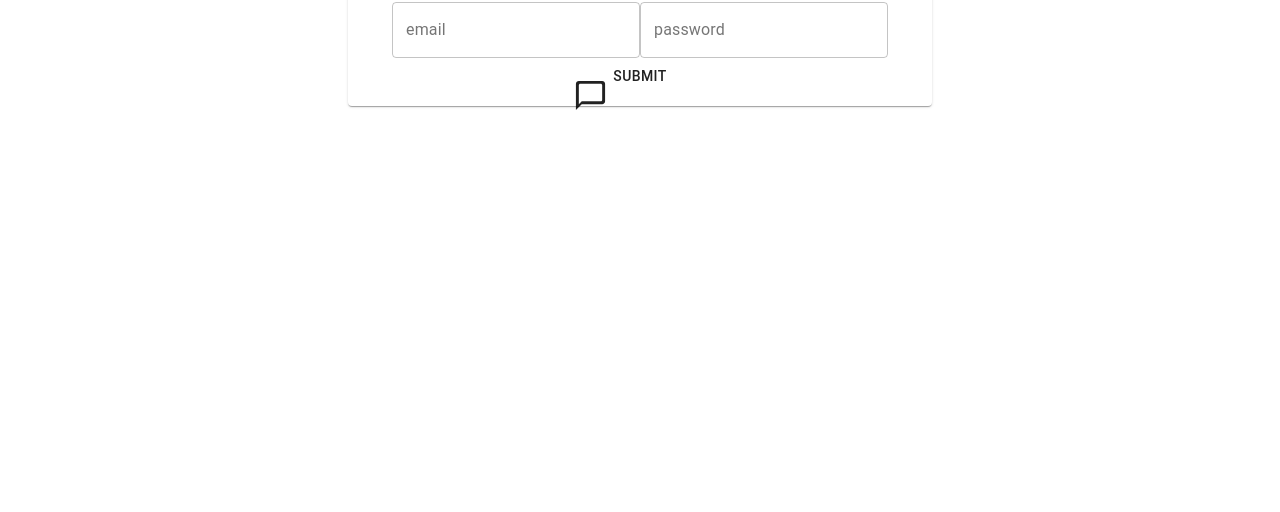
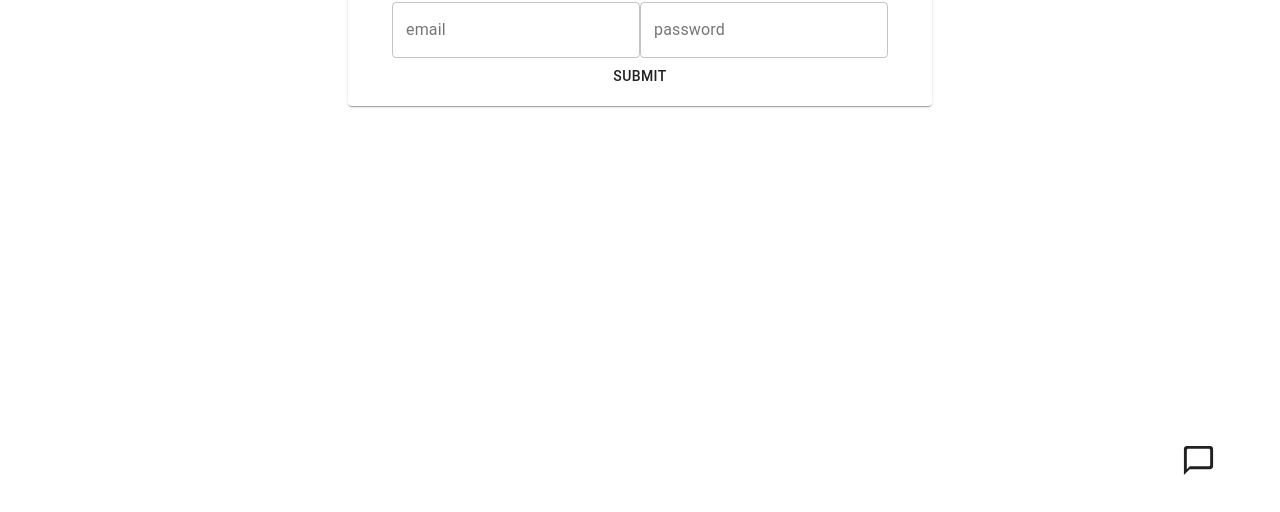
Before and after one commit to eliciaB/Backstagram, a React (Create React App) app: page / in a window 1280 px wide. Shown: the part 266-778 px from the top of the page. Built offline with nearby package versions, Linux system fonts and the light colour scheme.

Commit message:
made to open chat drawer

```diff
--- a/src/App.css
+++ b/src/App.css
@@ -4,7 +4,7 @@
 }
 
 .MessagingIcon {
-  position: fixed;
+  position: fixed !important;
   bottom: 50px;
   right: 50px;
 }
--- a/src/App.js
+++ b/src/App.js
@@ -6,7 +6,7 @@ import Header from './components/Header'
 import ListItem from './components/ListItem'
 import List from './components/List'
 import InstaPost from './components/InstaPost';
-import { Grid, Button } from '@material-ui/core';
+import { Grid, Button, Drawer } from '@material-ui/core';
 import InstaPostPage from './components/InstaPostPage';
 import LoginPage from './components/LoginPage';
 import SignUpPage from './components/SignUpPage';
@@ -20,6 +20,7 @@ function App() {
   const [userData, setUserData] = React.useState()
   const [message, setMessage] = React.useState("passmessage")
   const [isLoggedIn, setIsLoggedIn] = React.useState(false)
+  const [openDrawer, setOpenDrawer] = React.useState(false)
 
   React.useEffect(() => {
     if (pageName === "instaPostPage") {
@@ -54,8 +55,6 @@ function App() {
   }
 
 
-
-
   return (
     <div className="App">
       <Header title="To Do" changePage={setPageName} isLoggedIn={isLoggedIn} logout={logout}/>
@@ -67,9 +66,14 @@ function App() {
         </Grid>
       </Grid>
       <MySnackBar message = {message}/>
-      <Button className = "MessagingIcon">
+      <Button onClick = {()=>setOpenDrawer(true)} className = "MessagingIcon">
         <ChatBubbleOutlineRoundedIcon fontSize='large'/>
       </Button>
+      <Drawer
+        open = {openDrawer}
+      >
+        dhfeikf
+      </Drawer>
     </div>
   );
 }
```
